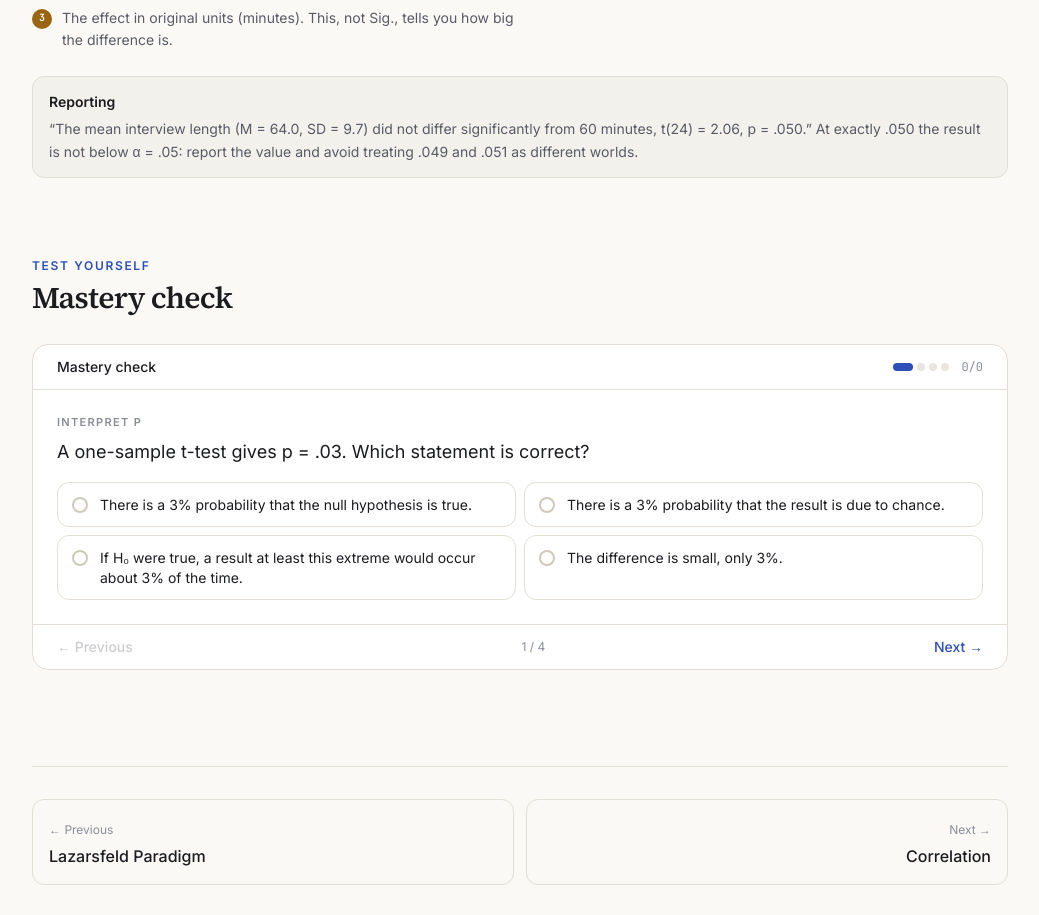
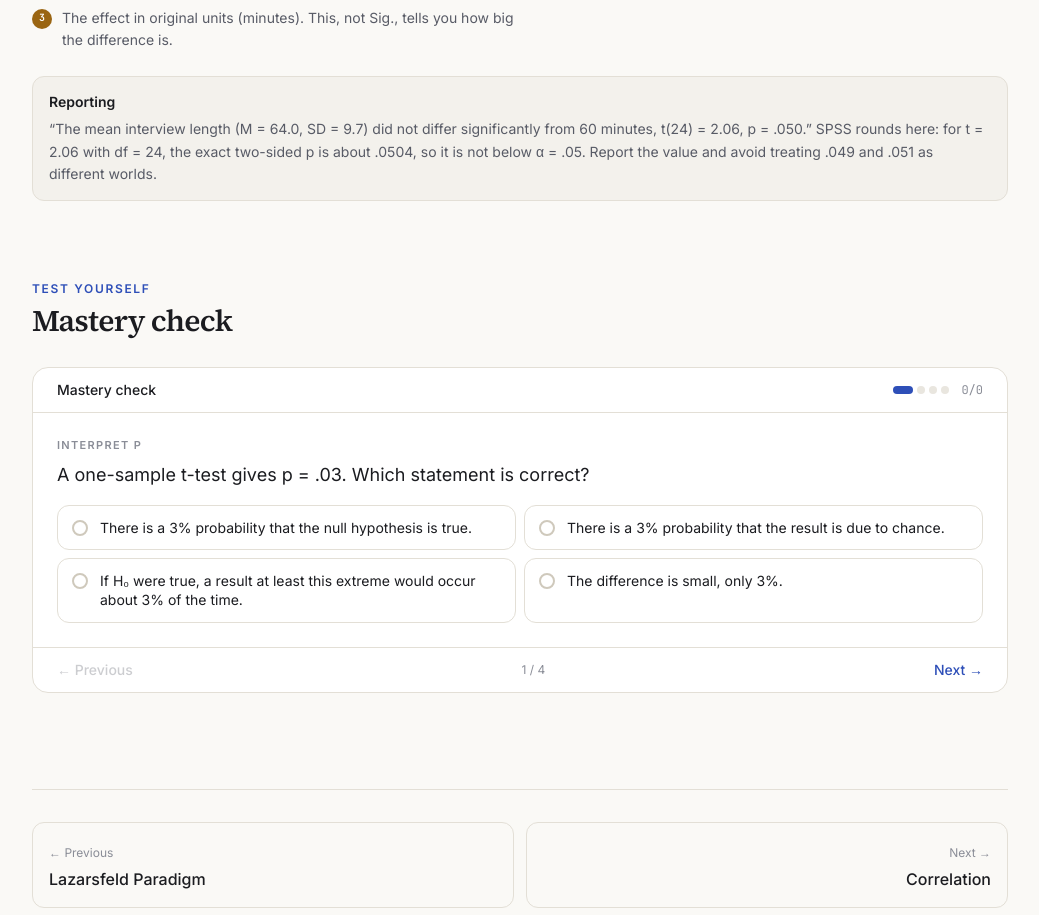
Before and after one commit to antalbalint97/qda2-elte-2026-fall, a Next.js app: page /p-values in a window 1280 px wide. Shown: the part 3427-4342 px from the top of the page, without its empty margins (120-1159 px from the left). Built offline with nearby package versions, Linux system fonts and the light colour scheme.

Commit message:
clarify rounded p=.050 example

```diff
--- a/src/app/p-values/page.tsx
+++ b/src/app/p-values/page.tsx
@@ -95,8 +95,8 @@ export default function Page() {
           />
           <Callout tone="note" title="Reporting">
             “The mean interview length (M = 64.0, SD = 9.7) did not differ significantly from 60 minutes, t(24) = 2.06,
-            p = .050.” At exactly .050 the result is not below α = .05: report the value and avoid treating .049 and .051
-            as different worlds.
+            p = .050.” SPSS rounds here: for t = 2.06 with df = 24, the exact two-sided p is about .0504, so it is not
+            below α = .05. Report the value and avoid treating .049 and .051 as different worlds.
           </Callout>
         </div>
       </Step>
```
